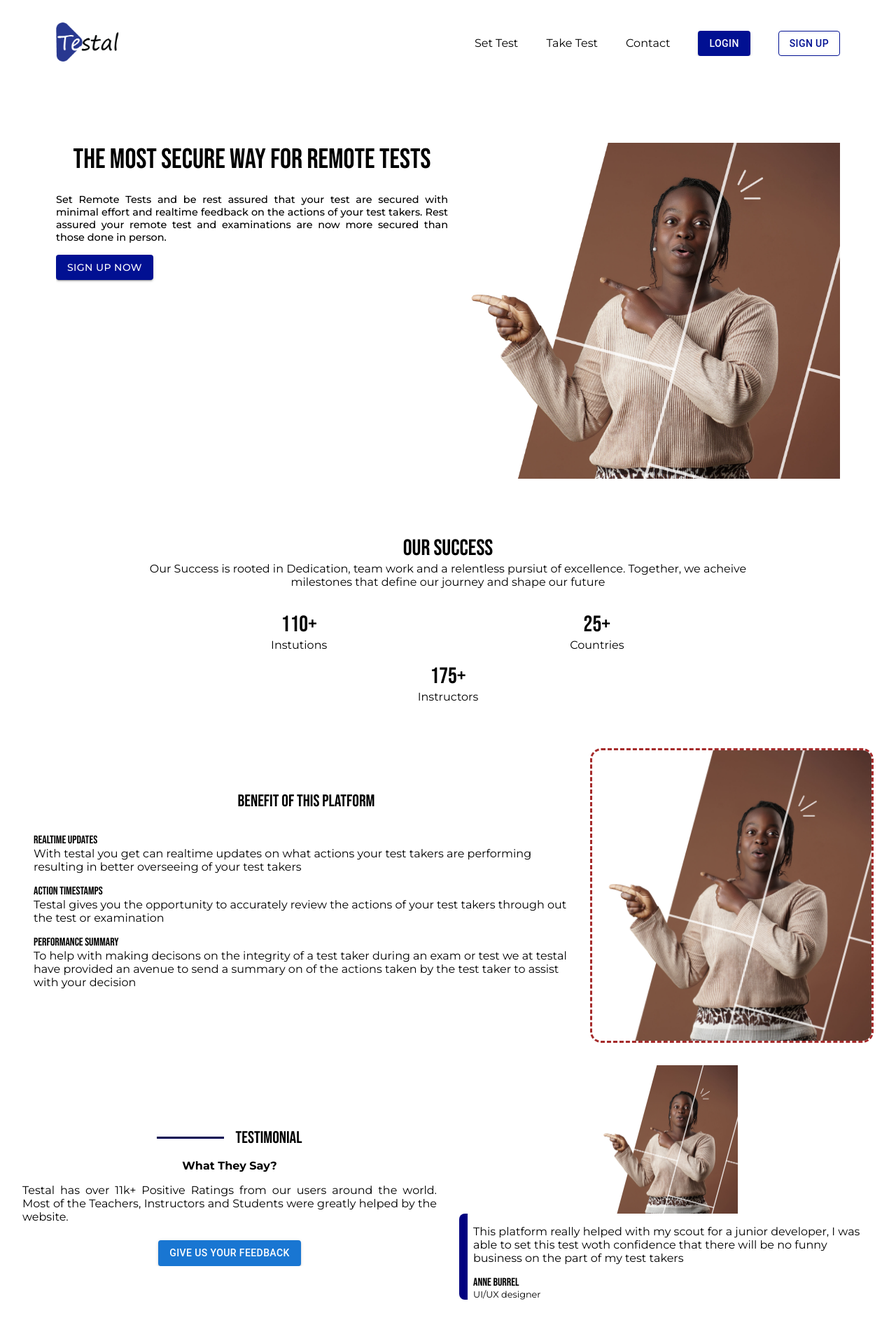
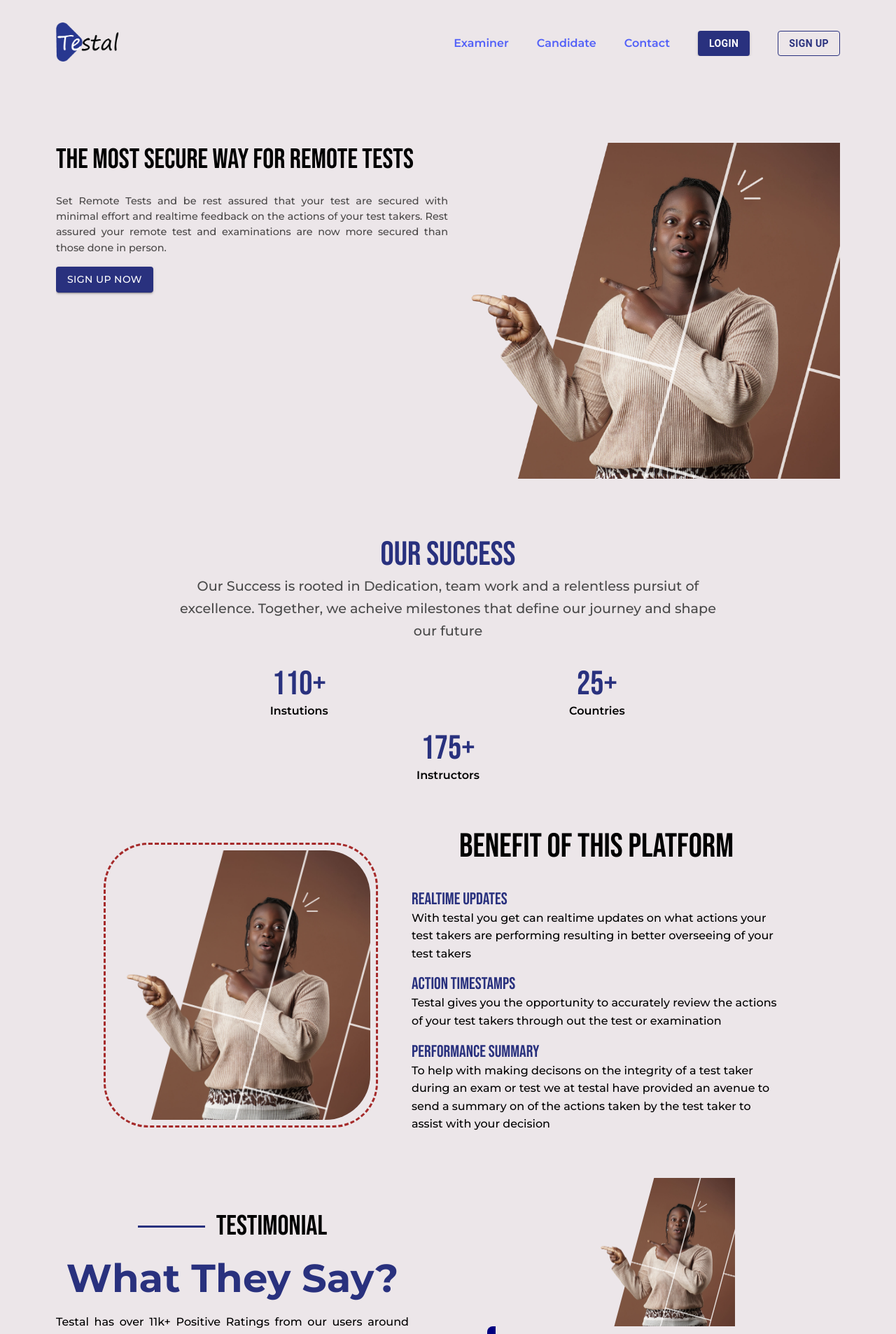
Before and after one commit to dhani-el/test-portal, a React (Vite) app: page / in a window 1280 px wide. Shown: the top 1906 px of the page at 70% size. Built offline with nearby package versions, Linux system fonts and the light colour scheme.

Commit message:
some basic adjustments

```diff
--- a/src/01 Home/Jsx/components.jsx
+++ b/src/01 Home/Jsx/components.jsx
@@ -76,8 +76,8 @@
 
 function NavList(){
     return <motion.div id="navList">
-                <motion.p>Set Test</motion.p>
-                <motion.p>Take Test</motion.p>
+                <motion.p>Examiner</motion.p>
+                <motion.p>Candidate</motion.p>
                 <motion.p>Contact</motion.p>
                 <Button variant="contained" id="loginButton">Login</Button>
                 <Button variant="outlined" id="signUp">Sign Up</Button>
--- a/src/01 Home/Styles/components/index.css
+++ b/src/01 Home/Styles/components/index.css
@@ -14,6 +14,7 @@
 
 #homeContainer {
   width: 100vw;
+  background-color: rgb(236, 230, 233);
 }
 
 #NavigationContainer {
@@ -35,11 +36,11 @@
   width: 100%;
 }
 #NavigationContainer #navigationSub #navList #loginButton {
-  background-color: rgb(1, 16, 146);
+  background-color: rgb(41, 49, 126);
 }
 #NavigationContainer #navigationSub #navList #signUp {
-  color: rgb(1, 16, 146);
-  border-color: rgb(1, 16, 146);
+  color: rgb(41, 49, 126);
+  border-color: rgb(41, 49, 126);
 }
 
 #menuIconContainer {
@@ -89,6 +90,12 @@
   flex-direction: column;
   padding: 2rem;
 }
+#introContainer #header {
+  color: black;
+}
+#introContainer #bodyText {
+  color: rgb(74, 72, 72);
+}
 
 #textContainer {
   display: flex;
@@ -110,7 +117,7 @@
   margin-top: 1rem;
   width: -moz-fit-content;
   width: fit-content;
-  background-color: rgb(1, 16, 146);
+  background-color: rgb(41, 49, 126);
   font-family: montserrat;
 }
 
@@ -131,6 +138,14 @@
 #successContainer #heading {
   font-family: bebas;
   font-size: 2rem;
+}
+#successContainer #bodyText {
+  color: rgb(73, 73, 73);
+  font-weight: 500;
+}
+#successContainer .aMetric #heading + p {
+  color: black;
+  font-weight: 600;
 }
 
 #metricContainer {
@@ -207,7 +222,7 @@
 }
 #Testimonial #GeneralTextContainer #testimonialHeader span {
   display: block;
-  border-top: 0.2rem rgb(0, 0, 81) solid;
+  border-top: 0.2rem rgb(41, 49, 126) solid;
   width: 6rem;
 }
 #Testimonial #GeneralTextContainer #testimonialHeader p {
@@ -342,6 +357,13 @@
     gap: 2.5rem;
     align-items: center;
   }
+  #navList p {
+    font-weight: 600;
+    color: rgba(0, 26, 255, 0.655);
+  }
+  #navList button {
+    font-weight: 600;
+  }
   #introContainer {
     flex-direction: row;
     padding: 5rem;
@@ -352,9 +374,11 @@
   }
   #textContainer #header {
     font-size: 2.5rem;
+    align-self: flex-start;
   }
   #textContainer #bodyText {
     font-size: 0.9rem;
+    line-height: 1.4rem;
   }
   #textContainer button {
     margin-top: 1rem;
@@ -377,24 +401,79 @@
     flex-direction: column;
     align-items: center;
   }
+  #successContainer #heading {
+    font-size: 3rem;
+    color: rgb(41, 49, 126);
+  }
   #successContainer #bodyText {
     display: block;
-    width: 75%;
+    width: 65%;
+    font-size: 1.2rem;
+    line-height: 2rem;
   }
   #Testimonial {
     flex-direction: row;
     gap: 2rem;
+    padding: 0rem 5rem;
+    justify-content: space-between;
   }
   #Testimonial #GeneralTextContainer {
-    width: calc(50% - 1rem);
+    width: 45%;
+  }
+  #Testimonial #GeneralTextContainer #testimonialHeader p {
+    font-size: 2.5rem;
+  }
+  #Testimonial #GeneralTextContainer #generalBody #theySay {
+    font-size: 3.5rem;
+    color: rgb(41, 49, 126);
+  }
+  #Testimonial #GeneralTextContainer #generalBody #body {
+    line-height: 1.6rem;
+    font-weight: 500;
+  }
+  #Testimonial #GeneralTextContainer button {
+    background-color: rgb(41, 49, 126);
+    font-family: montserrat;
   }
   #Testimonial #listOTestimonials {
-    width: calc(50% - 1rem);
+    width: 45%;
     overflow-x: hidden;
   }
   #Testimonial #listOTestimonials #aTestimonialContainer {
     width: 100%;
     height: 55vh;
+  }
+  #benefitContainer {
+    flex-direction: row;
+    height: -moz-fit-content;
+    height: fit-content;
+    justify-content: center;
+    align-items: center;
+    gap: 2rem;
+    padding: 0rem 5rem;
+  }
+  #benefitContainer #imageContainer {
+    height: 70%;
+    width: 35%;
+    border-radius: 4rem;
+    padding: 0.5rem;
+  }
+  #benefitContainer #imageContainer img {
+    border-radius: 4rem;
+  }
+  #benefitContainer #listOBenefitContainer {
+    width: 50%;
+  }
+  #benefitContainer #listOBenefitContainer #headingP {
+    font-size: 3rem;
+  }
+  #benefitContainer #listOBenefitContainer #aBenefit #heading {
+    color: rgb(41, 49, 126);
+    font-size: 1.5rem;
+  }
+  #benefitContainer #listOBenefitContainer #aBenefit #bodyText {
+    font-weight: 500;
+    line-height: 1.6rem;
   }
   #footerContainer #footerMainSection {
     width: 100%;
@@ -416,18 +495,4 @@
     width: -moz-fit-content;
     width: fit-content;
   }
-
-  #benefitContainer {
-    flex-direction: row-reverse;
-    height: -moz-fit-content;
-    height: fit-content;
-    justify-content: stretch;
-  }
-  #benefitContainer #imageContainer {
-    height: 70%;
-    width: 35%;
-  }
-  #benefitContainer #listOBenefitContainer {
-    width: 70%;
-  }
-/*# sourceMappingURL=index.css.map */
+}/*# sourceMappingURL=index.css.map */
--- a/src/01 Home/Styles/components/index.scss
+++ b/src/01 Home/Styles/components/index.scss
@@ -1,3 +1,6 @@
+
+$purple:rgb(41, 49, 126);
+
 
 *{
     padding: 0;
@@ -15,6 +18,7 @@
 
 #homeContainer{
     width: 100vw;
+    background-color: rgb(236, 230, 233);
 }
 
 #NavigationContainer{
@@ -36,11 +40,11 @@
     #navigationSub{
         #navList{
             #loginButton{
-                background-color: rgb(1, 16, 146);
+                background-color: rgb(41, 49, 126);
             }
             #signUp{
-                color: rgb(1, 16, 146);
-                border-color: rgb(1, 16, 146);
+                color: rgb(41, 49, 126);
+                border-color: rgb(41, 49, 126);
             }
         }
     }
@@ -92,6 +96,12 @@
     display: flex;
     flex-direction: column;
     padding: 2rem;
+    #header{
+        color: black;
+    }
+    #bodyText{
+        color: rgb(74, 72, 72);
+    }
 }
 
 #textContainer{
@@ -112,7 +122,7 @@
     button{
         margin-top: 1rem;
         width: fit-content;
-        background-color: rgb(1, 16, 146);
+        background-color: rgb(41, 49, 126);
         font-family: montserrat;
     }
 }
@@ -133,6 +143,17 @@
     #heading{
         font-family: bebas;
         font-size: 2rem;
+    }
+
+    #bodyText{
+        color: rgb(73, 73, 73);
+        font-weight: 500;
+    }
+    .aMetric{
+        #heading + p{
+            color: black;
+            font-weight: 600;
+        }
     }
 }
 
@@ -206,7 +227,7 @@
             gap: 1rem;
             span{
                 display: block;
-                border-top: 0.2rem rgb(0, 0, 81) solid;
+                border-top: 0.2rem $purple solid;
                 width: 6rem;
             }
             p{
@@ -347,6 +368,13 @@
         display: flex;
         gap: 2.5rem;
         align-items: center;
+        p{
+            font-weight: 600;
+            color: rgba(0, 26, 255, 0.655);
+        }
+        button{
+            font-weight: 600;
+        }
     }
 
     #introContainer{
@@ -359,9 +387,11 @@
         width: 50%;
         #header{
             font-size: 2.5rem;
+            align-self: flex-start;
         }
         #bodyText{
             font-size: 0.9rem;
+            line-height: 1.4rem;
         }
 
         button{
@@ -385,19 +415,46 @@
         display: flex;
         flex-direction: column;
         align-items: center;
+        #heading{
+            font-size: 3rem;
+            color: $purple;
+        }
         #bodyText{
             display: block;
-            width: 75%;
+            width: 65%;
+            font-size: 1.2rem;
+            line-height: 2rem;
         }
     }
     #Testimonial{
         flex-direction: row;
         gap: 2rem;
+        padding: 0rem 5rem;
+        justify-content: space-between;
         #GeneralTextContainer{
-            width: calc(50% - 1rem);
+            width: 45%;
+            #testimonialHeader{
+                p{
+                    font-size: 2.5rem;
+                }
+            }
+            #generalBody{
+                #theySay{
+                    font-size: 3.5rem;
+                    color: $purple;
+                }
+                #body{
+                    line-height: 1.6rem;
+                    font-weight: 500;
+                }
+            }
+            button{
+                background-color: $purple;
+                font-family: montserrat;
+            }
         }
         #listOTestimonials{
-            width: calc(50% - 1rem);
+            width: 45%;
             overflow-x: hidden;
             #aTestimonialContainer{
                 width: 100%;
@@ -407,15 +464,37 @@
   }
 
     #benefitContainer{
-        flex-direction: row-reverse;
+        flex-direction: row;
         height: fit-content;
-        justify-content: stretch;
+        justify-content: center;
+        align-items: center;
+        gap: 2rem;
+        padding: 0rem 5rem;
+
         #imageContainer{
             height: 70%;
             width: 35%;
+            border-radius: 4rem;
+            padding: 0.5rem;
+            img{
+                border-radius: 4rem;
+            }
         }
         #listOBenefitContainer{
-            width: 70%;
+            width: 50%;
+            #headingP{
+                font-size: 3rem;
+            }
+            #aBenefit{
+                #heading{
+                    color: $purple;
+                    font-size: 1.5rem;
+                }
+                #bodyText{
+                    font-weight: 500;
+                    line-height: 1.6rem;
+                }
+            }
         }
     }
     #footerContainer{
```
Also changed, not shown: 1 other file (tests, documents, lock files or other folders).
